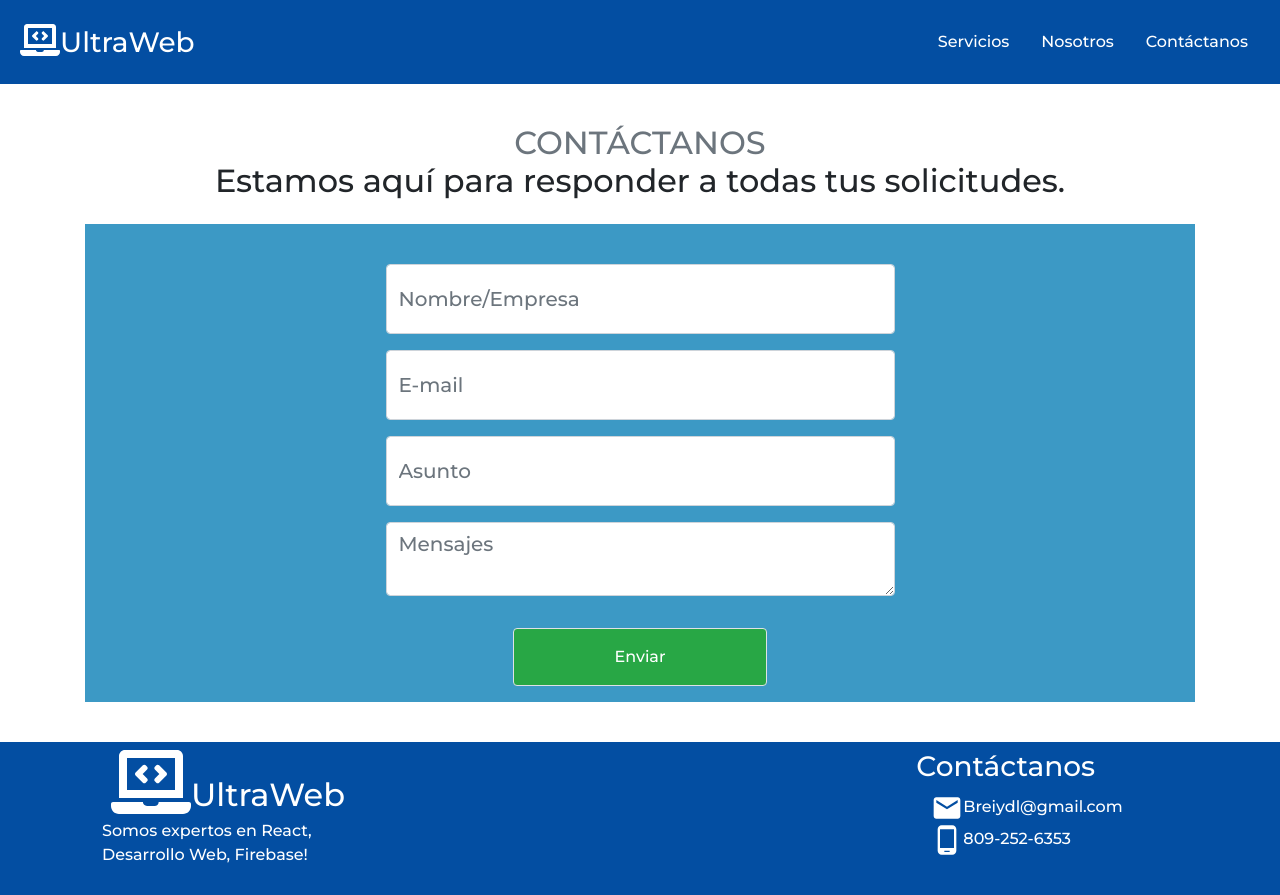
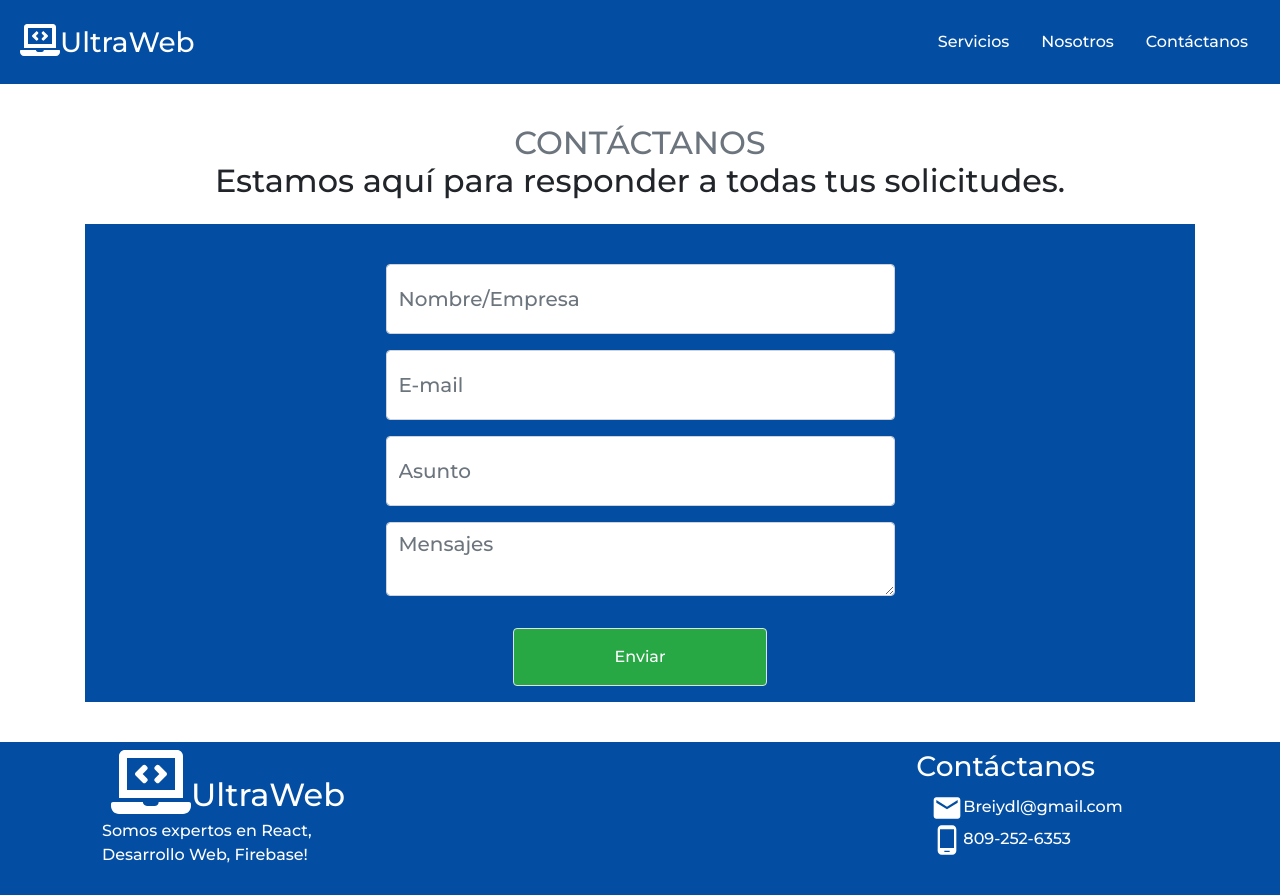
Before and after one commit to SensationalBug/UltraWeb-2.0, a React (Create React App) app: page /contacto in a window 1280 px wide. Built offline with nearby package versions, Linux system fonts and the light colour scheme.

Commit message:
termine la parte de servicios

```diff
--- a/src/CSS/Contacto.css
+++ b/src/CSS/Contacto.css
@@ -4,7 +4,7 @@
 }
 
 .form{
-    background-color: #3c99c5;
+    background-color: #034ea2;
 }
 
 @media only screen and (max-width: 600px) {
--- a/src/Componentes/ServiceComponents/ServiceComponent.js
+++ b/src/Componentes/ServiceComponents/ServiceComponent.js
@@ -65,7 +65,7 @@ export const ServiceComponent = (props) => {
         </Row>
       </Container>
 
-      <section style={{ backgroundColor: "#33b4f0" }} className="py-5">
+      <section style={{ backgroundColor: "#33b4f0" }} className="py-5 text-white">
         <SmallTitle
           title={serviceProps.lastTitle}
           subTitle={serviceProps.lastSubTitle}
--- a/src/Componentes/Servicios.js
+++ b/src/Componentes/Servicios.js
@@ -20,7 +20,7 @@ export const Servicios = () => {
           <Row className="justify-content-center">
             <FaAngleDown
               size="2em"
-              onMouseEnter={() => openCollapse()}
+              onClick={() => openCollapse()}
               className="openCollapse fixed-top text-white"
             />
             <Collapse
```
